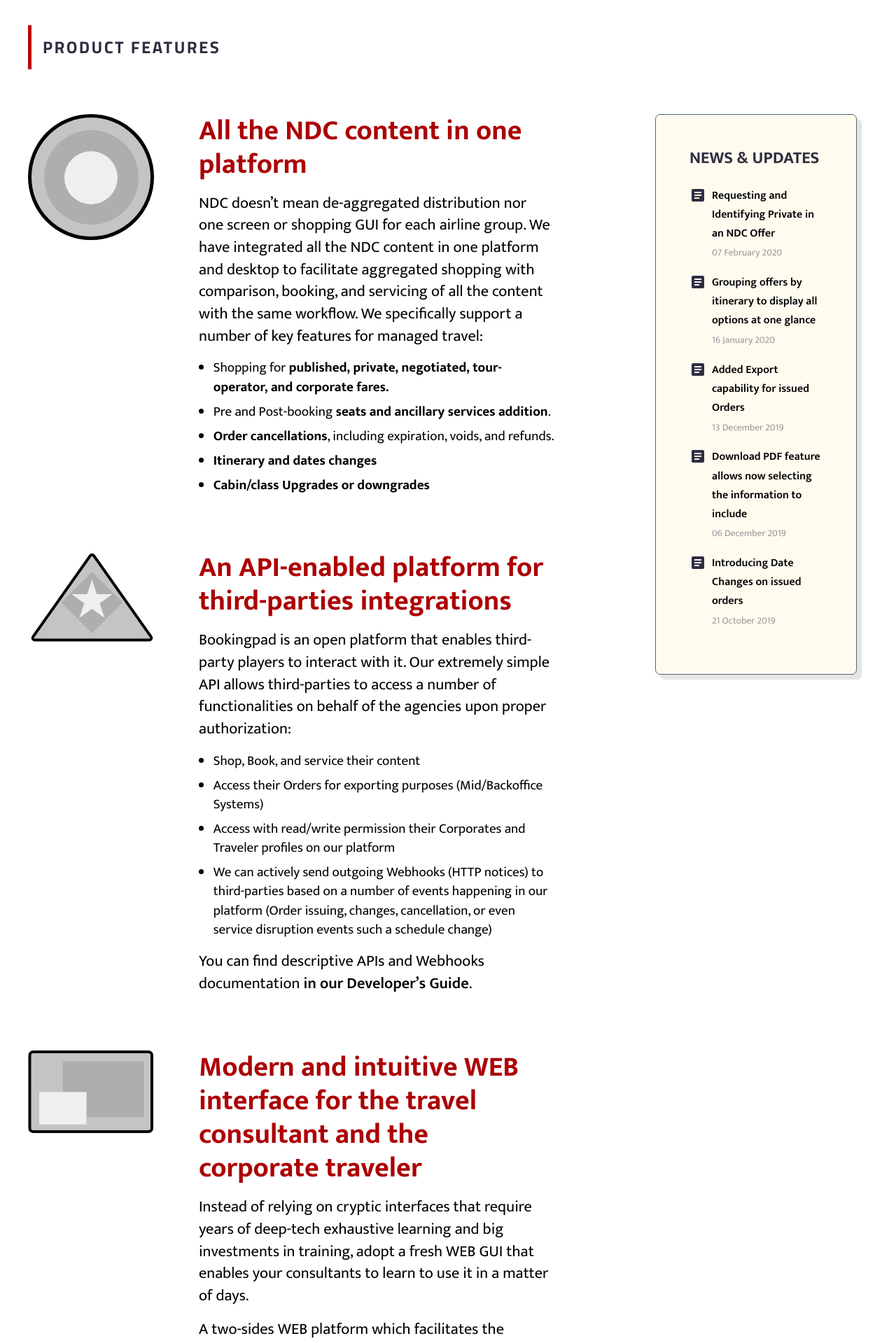
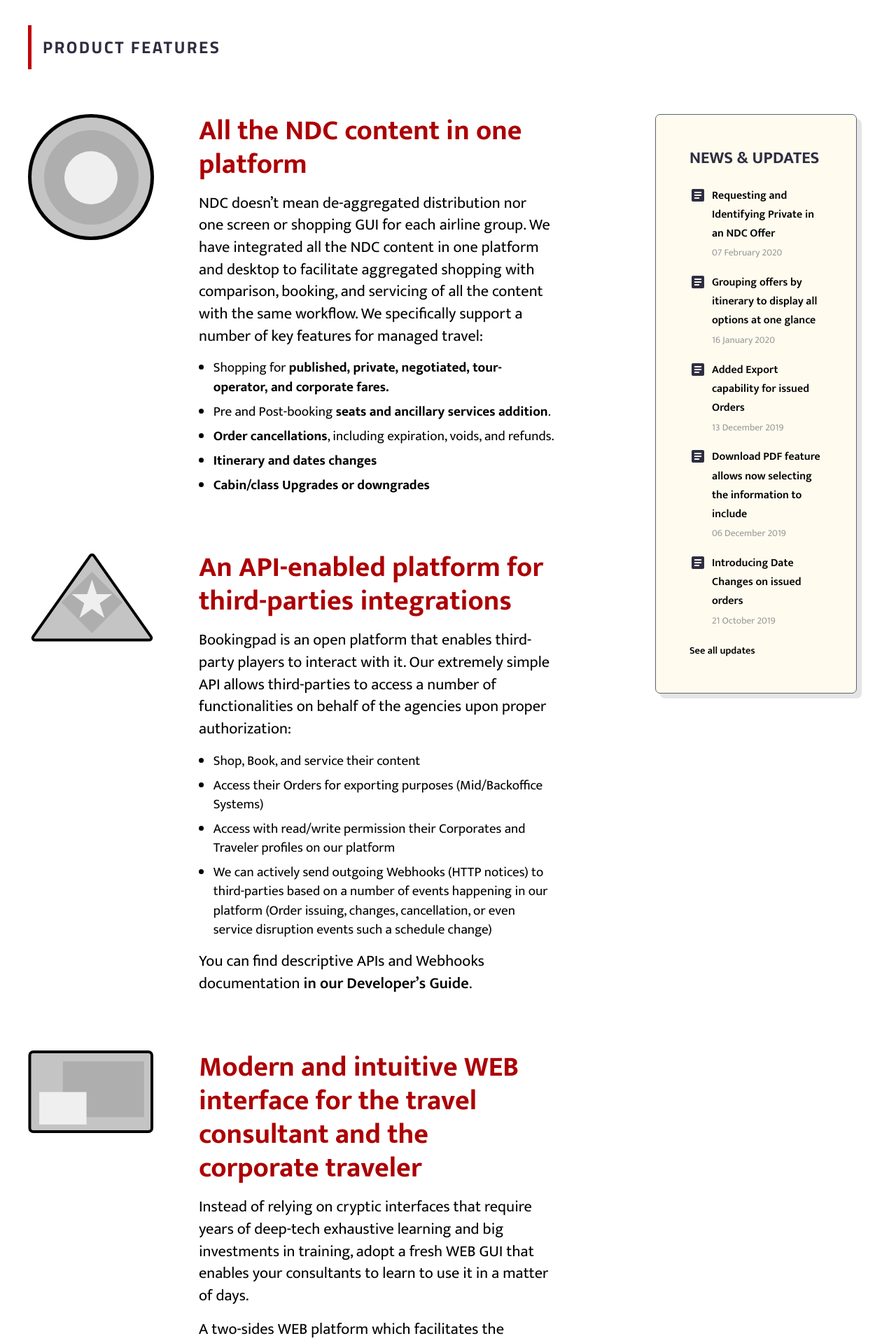
Before and after one commit to tripsimian-labs/bookingpad-web, a Jekyll site: the page built from index.html, in a window 1280 px wide. Shown: the part 555-2474 px from the top of the page at 70% size. Built offline with Jekyll 4.4.1, drawn with Linux system fonts in a browser that asks for light colours; the list of posts is cut into pages by our own code.

Commit message:
Add se all link in Updates box

```diff
--- a/_includes/home_updates.html
+++ b/_includes/home_updates.html
@@ -3,7 +3,6 @@
         <h3>
             NEWS & UPDATES
         </h3>
-
           <ul class="homeUpdatesList">
             {% for post in site.posts %}
             <li>
@@ -47,5 +46,6 @@
                 </span>
             </li>  */}}
         </ul>
+        <a class="see-all" href="/posts/">See all updates</a>
     </div>
 </div>
--- a/_sass/features.scss
+++ b/_sass/features.scss
@@ -119,3 +119,7 @@
     padding-top: 0.4rem;
   }
 }
+
+.see-all {
+  font-size: .9rem;
+}
```
